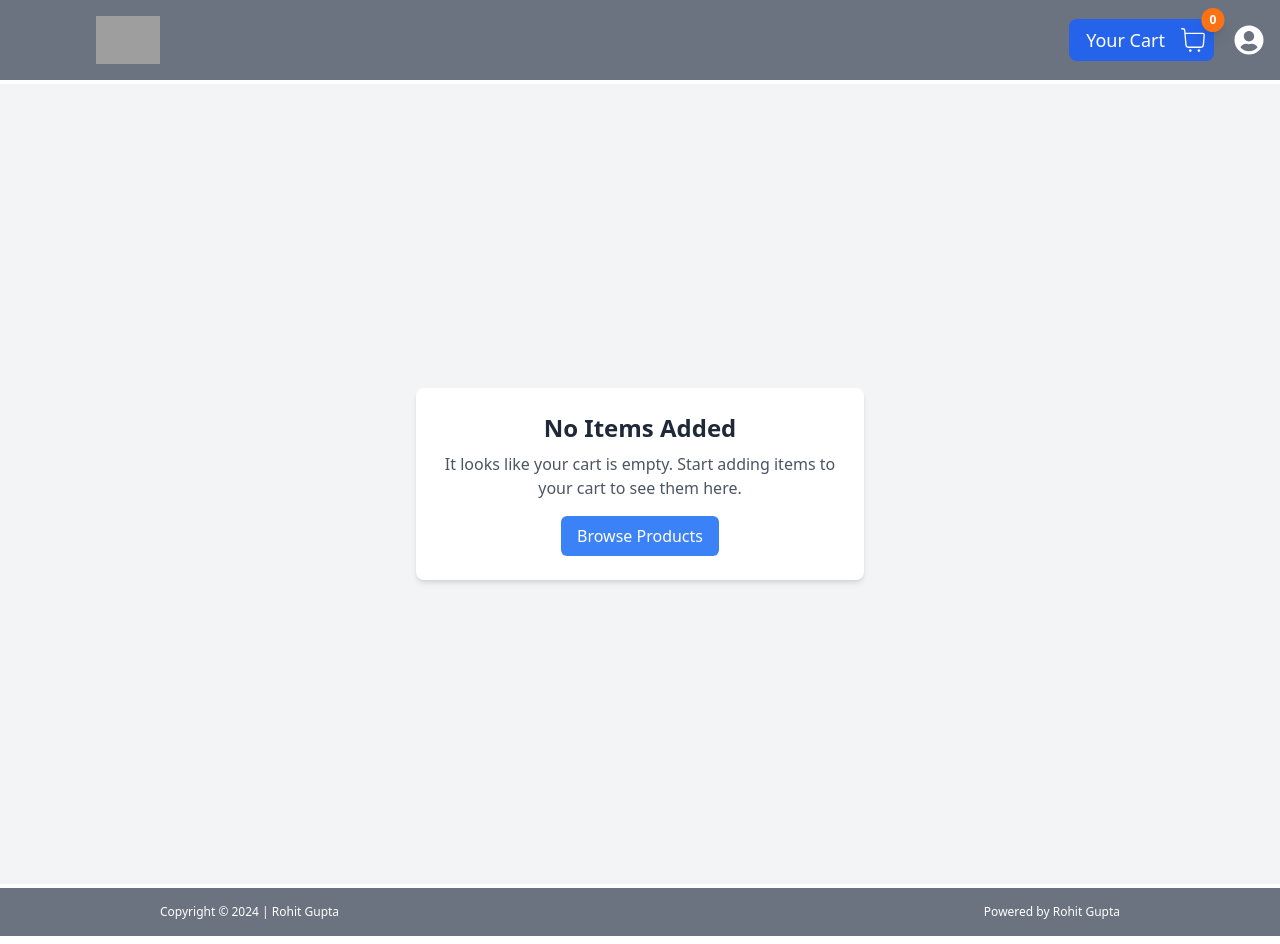
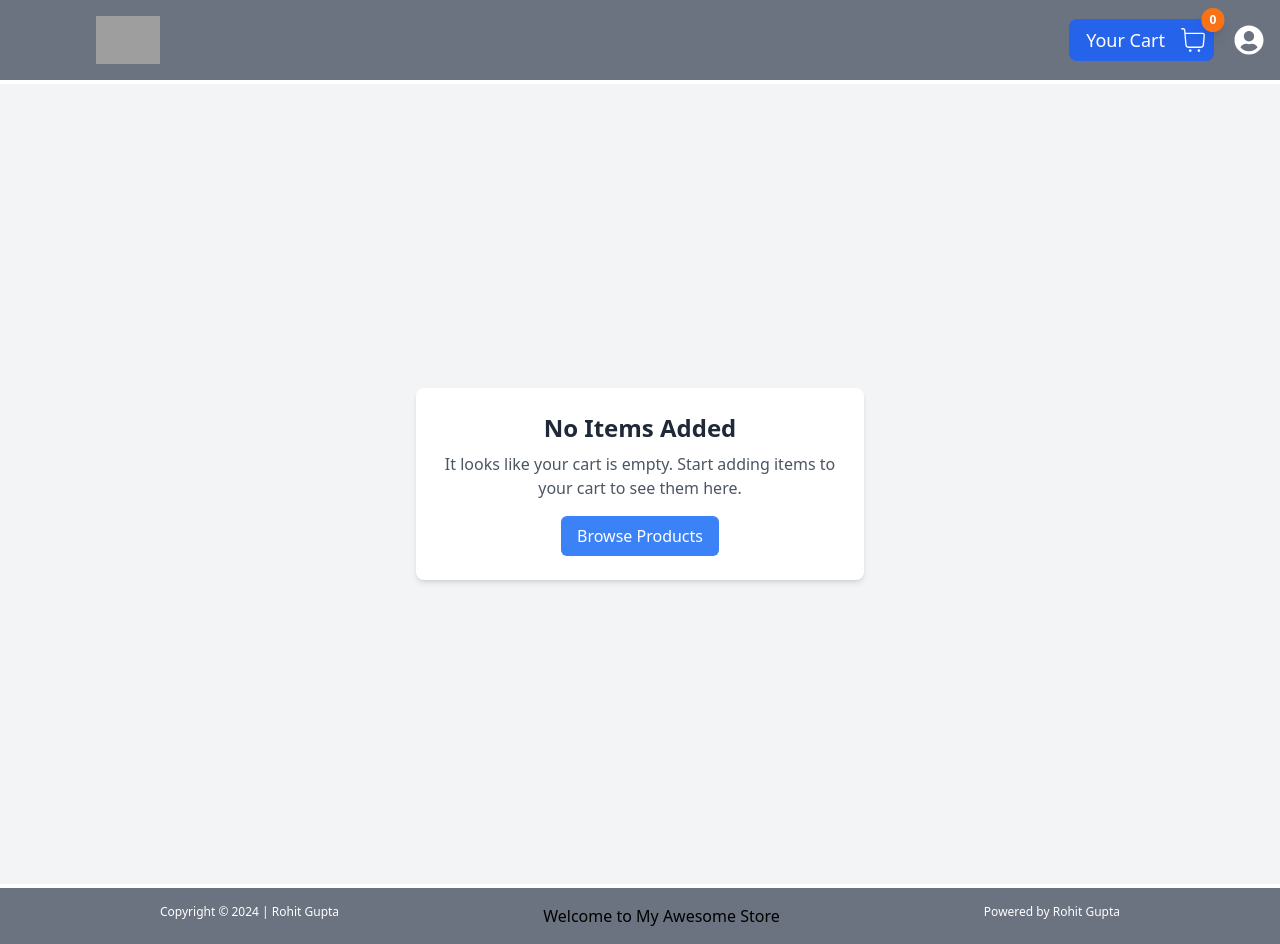
Before and after one commit to rohiiitttt/Ecommerce-Website, a React (Vite) app: page /cart in a window 1280 px wide. Built offline with nearby package versions, Linux system fonts and the light colour scheme; grey boxes are pictures that could not be loaded.

Commit message:
Fix Netlify deployment

```diff
--- a/src/Footer.jsx
+++ b/src/Footer.jsx
@@ -3,11 +3,12 @@ import { memo } from "react";
 function Footer() {
   console.log("footer running...");
   return (
-    <div className="flex flex-col md:flex-row bg-gray-500 justify-between p-4 text-center md:text-left">
-      <p className="md:pl-36 text-white text-xs mb-2 md:mb-0">
+    <div className="flex flex-col justify-between p-4 text-center bg-gray-500 md:flex-row md:text-left">
+      <p className="mb-2 text-xs text-white md:pl-36 md:mb-0">
         Copyright © 2024 | Rohit Gupta
       </p>
-      <p className="md:pr-36 text-white text-xs">
+      <h1>Welcome to My Awesome Store</h1>
+      <p className="text-xs text-white md:pr-36">
         Powered by Rohit Gupta
       </p>
     </div>
```
